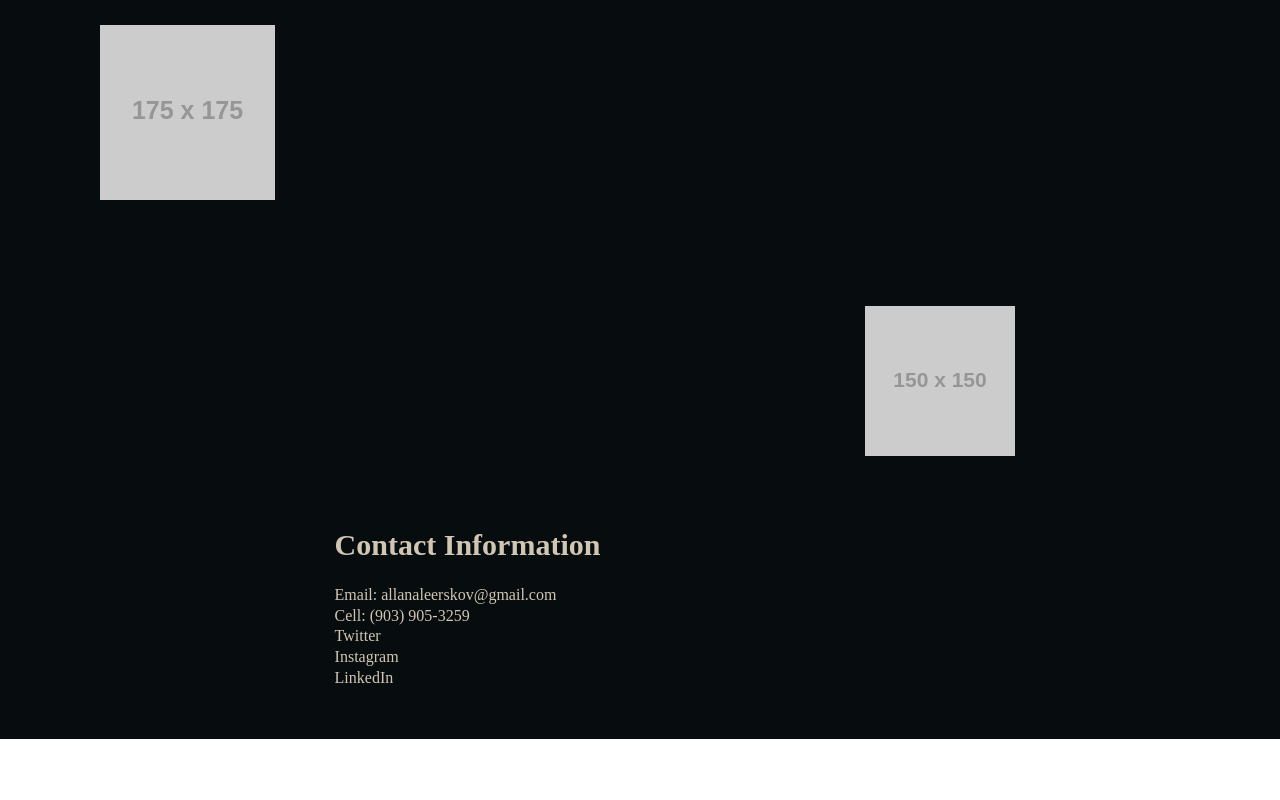
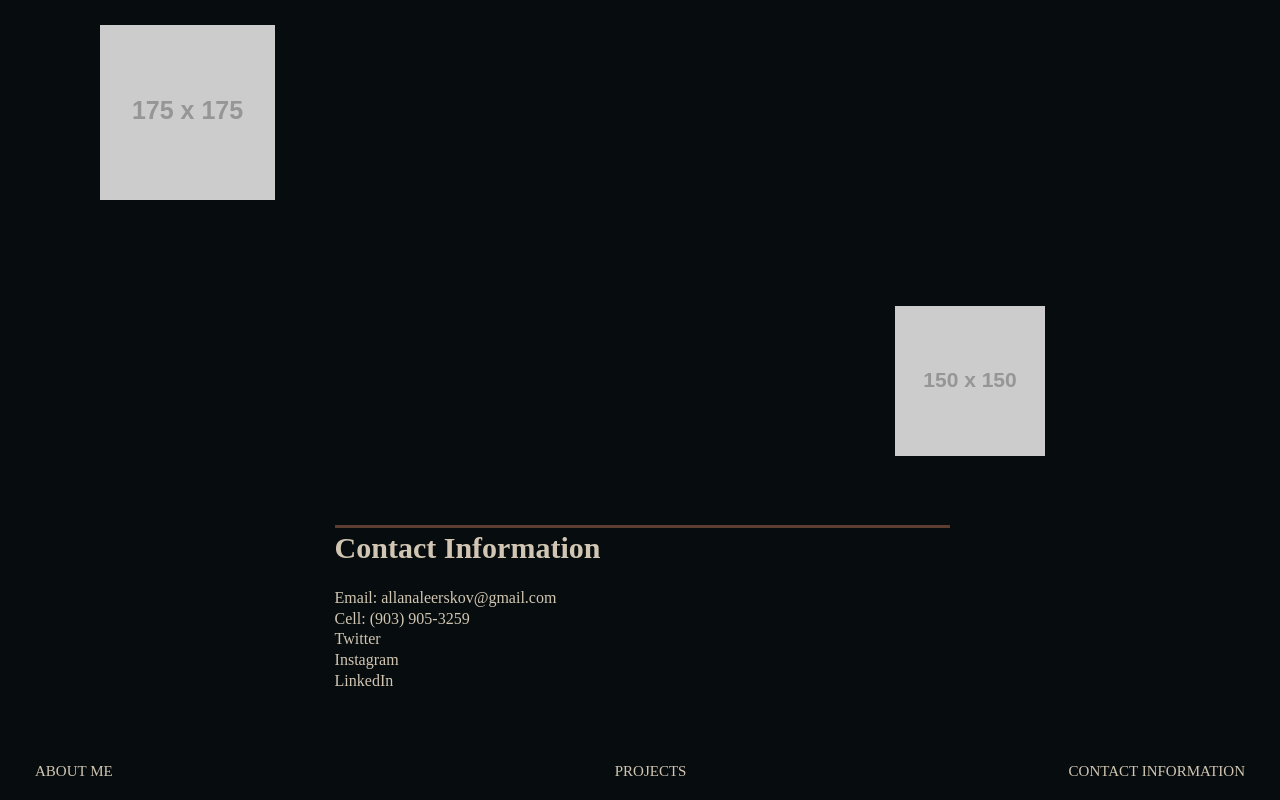
Before and after one commit to AllanaLeerskov/Dev-portfolio, a plain HTML site: page index.html in a window 1280 px wide. Shown: the part 844-1644 px from the top of the page. Before the commit the page ends 1583 px from the top, so only its background shows below. Drawn offline with Linux system fonts and the light colour scheme; placeholder pictures from the web are drawn by us.

Commit message:
footer added and styled

```diff
--- a/assets/style.css
+++ b/assets/style.css
@@ -71,7 +71,8 @@ header a {
 }
 
 .about-content {
-    margin: 0 225px 0 225px;
+    margin: 0 500px 0 500px;
+
 }
 
 /* projects section */
@@ -122,9 +123,26 @@ header a {
     margin: 65px 0 50px 5px;
     line-height: 1.3;
     padding-right: 350px;
+    border-top: solid #5e3d31;
 }
 .headshot {
     justify-content: center;
     align-content: center;
-    margin: 75px 0 0 600px;
+    margin: 75px 0 0 660px;
 }
+
+/* footer */
+footer ul {
+    display: flex;
+    flex-wrap: wrap;
+    justify-content: space-between;
+    align-items: center;
+    list-style: none;
+    background-color: #070c0e;
+    padding: 20px 35px;
+  }
+  footer a {
+    text-decoration: none;
+    color: #d1c6b3;
+    font-size: 15px;
+  }
--- a/index.html
+++ b/index.html
@@ -60,11 +60,11 @@
     </p>
     </div>
 
-        <a href="https://placeholder.com"><img src="https://via.placeholder.com/175"></a>
+        <a href="https://placeholder.com"><img src="https://via.placeholder.com/175" alt="Project Thmubnail"></a>
 
-        <a href="https://placeholder.com"><img src="https://via.placeholder.com/175"></a>
+        <a href="https://placeholder.com"><img src="https://via.placeholder.com/175" alt="Project Thmubnail"></a>
 
-        <a href="https://placeholder.com"><img src="https://via.placeholder.com/175"></a>
+        <a href="https://placeholder.com"><img src="https://via.placeholder.com/175" alt="Project Thmubnail"></a>
 
 </section>
     <!--end projects section-->
@@ -72,7 +72,7 @@
     <!--contact info section-->
 <section id="contact-info">
     <div class="headshot">
-        <a href="https://placeholder.com"><img src="https://via.placeholder.com/150"></a>
+        <a href="https://placeholder.com"><img src="https://via.placeholder.com/150" alt="Headshot of Allana"></a>
     </div>
     <div class="contact-content">
     <h3>Contact Information</h3>
@@ -91,6 +91,24 @@
 
 </section>
 
+<footer>
+
+    <ul>
+        <li>
+            <a href="#about-me">ABOUT ME</a>
+        </li>
+        <div class="nav-project">
+        <li>
+            <a href="#projects">PROJECTS</a>
+        </li>
+         </div>
+        <li>
+            <a href="#contact-info">CONTACT INFORMATION</a>
+        </li>
+    </ul>
+
+</footer>
+
 
   </body>
 </html>
```
